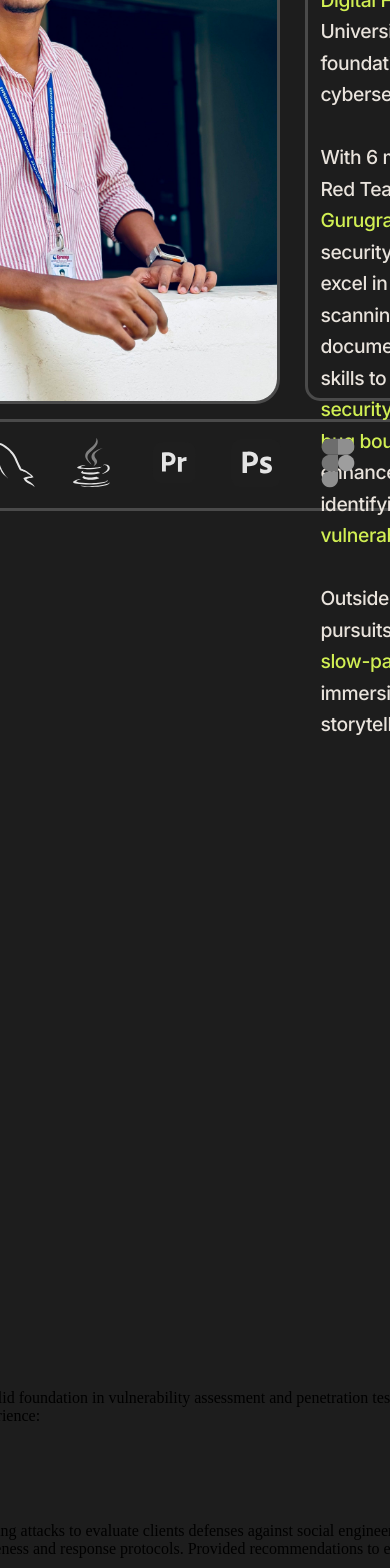
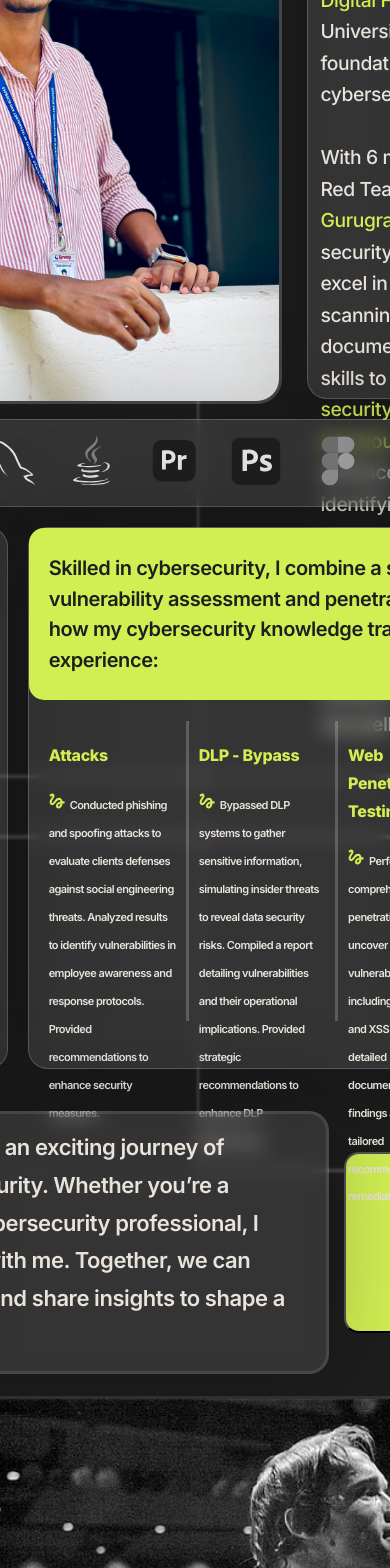
Before and after one commit to Adesh-111/Gokul-portfolio, a React (Vite) app: page / in a window 390 px wide. Shown: the part 432-2000 px from the top of the page. Built offline with nearby package versions, Linux system fonts and the light colour scheme; a web font is replaced by a local one.

Commit message:
Completion of styling for About component without responsiveness

```diff
--- a/src/components/About/About.css
+++ b/src/components/About/About.css
@@ -1,3 +1,5 @@
+@import url("https://fonts.googleapis.com/css2?family=VT323&display=swap");
+
 .about-container {
   display: flex;
   flex-direction: column;
@@ -9,6 +11,7 @@
   max-width: 1100px;
   box-sizing: border-box;
   overflow: hidden;
+  background-image: url("../../assets/Cybersec-bg.svg");
 }
 
 .about-title {
@@ -53,27 +56,208 @@
   padding: 12px;
   border: 3px solid rgba(255, 255, 255, 0.2);
   border-radius: 15px;
-  color: #E9E3DC;
+  color: #e9e3dc;
   height: 590px;
+  backdrop-filter: blur(35px);
+  background: rgba(255, 255, 255, 0.1);
+  backdrop-filter: blur(10px);
+  -webkit-backdrop-filter: blur(10px);
+  border: 1px solid rgba(255, 255, 255, 0.2);
+  box-shadow: 0 4px 30px rgba(0, 0, 0, 0.1);
+  border-radius: 20px;
+  box-shadow: 0px 0px 100px 0px #00000040;
 }
 
-.about-details p span{
-    color: #D1EF53;
+.about-details p span {
+  color: #d1ef53;
 }
 
-.skills{
+.skills {
   border: 3px solid rgba(255, 255, 255, 0.2);
   border-radius: 15px;
+  backdrop-filter: blur(35px);
+  background: rgba(255, 255, 255, 0.1);
+  backdrop-filter: blur(10px);
+  -webkit-backdrop-filter: blur(10px);
+  border: 1px solid rgba(255, 255, 255, 0.2);
+  box-shadow: 0 4px 30px rgba(0, 0, 0, 0.1);
+  border-radius: 20px;
+  box-shadow: 0px 0px 100px 0px #00000040;
 }
 
-.skills ul{
+.skills ul {
   display: flex;
   justify-content: space-evenly;
   list-style: none;
 }
 
-.skills ul img{
+.skills ul img {
   width: 50px;
   height: 50px;
   filter: grayscale(100%);
 }
+
+.services {
+  display: flex;
+  margin: 20px 0;
+  gap: 20px;
+}
+
+.services .service-list {
+  display: flex;
+  flex-direction: column;
+  justify-content: space-between;
+  list-style: none;
+  padding: 20px;
+  border: 3px solid rgba(255, 255, 255, 0.2);
+  border-radius: 15px;
+  margin: 0;
+  backdrop-filter: blur(35px);
+  background: rgba(255, 255, 255, 0.1);
+  backdrop-filter: blur(10px);
+  -webkit-backdrop-filter: blur(10px);
+  border: 1px solid rgba(255, 255, 255, 0.2);
+  box-shadow: 0 4px 30px rgba(0, 0, 0, 0.1);
+  border-radius: 20px;
+  box-shadow: 0px 0px 100px 0px #00000040;
+}
+
+.service-list img {
+  filter: grayscale(100%);
+  width: 100px;
+  height: 100px;
+}
+
+.service-list li {
+  display: inline-flex;
+  align-items: center;
+  font-family: VT323;
+  font-size: 24px;
+  font-weight: 400;
+  line-height: 21.34px;
+  letter-spacing: -0.02em;
+  text-align: left;
+  color: #e9e3dc;
+}
+
+.services .service-details {
+  border: 3px solid rgba(255, 255, 255, 0.2);
+  border-radius: 15px;
+  backdrop-filter: blur(35px);
+  background: rgba(255, 255, 255, 0.1);
+  backdrop-filter: blur(10px);
+  -webkit-backdrop-filter: blur(10px);
+  border: 1px solid rgba(255, 255, 255, 0.2);
+  box-shadow: 0 4px 30px rgba(0, 0, 0, 0.1);
+  border-radius: 20px;
+  box-shadow: 0px 0px 100px 0px #00000040;
+}
+
+.service-details .srv-top {
+  display: flex;
+  justify-content: center;
+  align-items: center;
+  background-color: #d1ef53;
+  padding: 5px 20px;
+  border-radius: 15px;
+}
+
+.srv-top p {
+  color: #1e1e1e;
+  font-family: Inter;
+  font-size: 20px;
+  font-weight: 600;
+  line-height: 30.55px;
+  letter-spacing: -0.02em;
+  text-align: left;
+}
+
+.srv-bottom ul {
+  display: flex;
+  list-style: none;
+  padding: 5px 10px;
+  justify-content: space-between;
+  align-items: center;
+}
+
+.srv-bottom li {
+  max-width: 180px;
+  border-right: 3px solid rgba(255, 255, 255, 0.2);
+  height: 300px;
+  padding: 0px 10px;
+}
+
+.srv-bottom h4 {
+  font-family: Inter;
+  font-size: 16px;
+  font-weight: 800;
+  line-height: 27.98px;
+  letter-spacing: -0.02em;
+  text-align: left;
+  color: #d1ef53;
+}
+
+.srv-bottom p {
+  font-family: Inter;
+  font-size: 11px;
+  font-weight: 600;
+  line-height: 27.98px;
+  letter-spacing: -0.05em;
+  text-align: left;
+  color: #e9e3dc;
+}
+
+.srv-bottom img {
+  padding-right: 5px;
+}
+
+.srv-bottom .four-srv {
+  border: none;
+}
+
+.resume-section {
+  display: flex;
+  justify-content: space-between;
+  align-items: center;
+  gap: 15px;
+}
+
+.resume-section p {
+  font-family: Inter;
+  font-size: 22px;
+  font-weight: 600;
+  line-height: 37.77px;
+  letter-spacing: -0.02em;
+  text-align: left;
+  backdrop-filter: blur(35px);
+  background: rgba(255, 255, 255, 0.1);
+  backdrop-filter: blur(10px);
+  -webkit-backdrop-filter: blur(10px);
+  border: 1px solid rgba(255, 255, 255, 0.2);
+  box-shadow: 0 4px 30px rgba(0, 0, 0, 0.1);
+  border-radius: 20px;
+  box-shadow: 0px 0px 100px 0px #00000040;
+  border: 3px solid rgba(255, 255, 255, 0.1);
+  color: #e9e3dc;
+  padding: 15px;
+}
+
+.resume-section a button {
+  display: inline-flex;
+  color: #1e1e1e;
+  font-family: Bowlby One;
+  font-size: 32px;
+  font-weight: 400;
+  line-height: 28.45px;
+  letter-spacing: -0.02em;
+  text-align: left;
+  padding: 60px;
+  background-color: #d1ef53;
+  border-radius: 15px;
+}
+
+.conquer img{
+  width: 99%;
+  border-radius: 20px;
+  border: 3px solid rgba(255, 255, 255, 0.1);
+}
--- a/src/components/About/About.jsx
+++ b/src/components/About/About.jsx
@@ -6,29 +6,33 @@ function About() {
     <>
       <div className="about-container">
         <div className="about">
-
-
           <div className="about-title">
             <h3>ABOUT ME</h3>
           </div>
           <div className="about-details">
             <img src={assets.GokulKrishna} alt="" className="about-img" />
             <p className="about-desc">
-            Born and raised in <span>Aruppukottai</span>, I am currently pursuing an M.Sc. in
-            Cyber Forensics and Information Security at the University of
-            Madras. I hold a <span>Bachelor's degree in B.Sc. Information Security and
-            Digital Forensics</span> in Karunya University, which laid the foundation
-            for my career in cybersecurity. <br /> <br />
-            With 6 months of experience as a Red Team Analyst at <span>Cybersec</span> in
-            <span> Gurugram</span>, I specialize in web security and penetration testing. I
-            excel in <span>bug hunting</span>, vulnerability scanning, and security
-            documentation, leveraging my skills to strengthen <span>corporate
-            security</span>. I am actively engaged in <span>bug bounty</span> programs to further
-            enhance my expertise in identifying and mitigating <span>security
-            vulnerabilities</span>. <br /> <br />
+              Born and raised in <span>Aruppukottai</span>, I am currently
+              pursuing an M.Sc. in Cyber Forensics and Information Security at
+              the University of Madras. I hold a{" "}
+              <span>
+                Bachelor's degree in B.Sc. Information Security and Digital
+                Forensics
+              </span>{" "}
+              in Karunya University, which laid the foundation for my career in
+              cybersecurity. <br /> <br />
+              With 6 months of experience as a Red Team Analyst at{" "}
+              <span>Cybersec</span> in
+              <span> Gurugram</span>, I specialize in web security and
+              penetration testing. I excel in <span>bug hunting</span>,
+              vulnerability scanning, and security documentation, leveraging my
+              skills to strengthen <span>corporate security</span>. I am
+              actively engaged in <span>bug bounty</span> programs to further
+              enhance my expertise in identifying and mitigating{" "}
+              <span>security vulnerabilities</span>. <br /> <br />
               Outside of my professional pursuits, I am passionate about
-            <span> slow-paced and art films</span>, immersing myself in their unique
-            storytelling and artistic expression.
+              <span> slow-paced and art films</span>, immersing myself in their
+              unique storytelling and artistic expression.
             </p>
           </div>
           <div className="skills">
@@ -94,8 +98,8 @@ function About() {
               <div className="srv-top">
                 <p>
                   Skilled in cybersecurity, I combine a solid foundation in
-                vulnerability assessment and penetration testing. Here’s how my
-                cybersecurity knowledge transformed into work experience:
+                  vulnerability assessment and penetration testing. Here’s how
+                  my cybersecurity knowledge transformed into work experience:
                 </p>
                 <i className="fa-solid fa-arrow-right"></i>
               </div>
@@ -105,11 +109,11 @@ function About() {
                     <h4>Attacks</h4>
                     <p>
                       <img src={assets.listStyle} alt="" />
-                    Conducted phishing and spoofing attacks to evaluate clients
-                    defenses against social engineering threats. Analyzed
-                    results to identify vulnerabilities in employee awareness
-                    and response protocols. Provided recommendations to enhance
-                    security measures.
+                      Conducted phishing and spoofing attacks to evaluate
+                      clients defenses against social engineering threats.
+                      Analyzed results to identify vulnerabilities in employee
+                      awareness and response protocols. Provided recommendations
+                      to enhance security measures.
                     </p>
                   </li>
                   <li>
@@ -119,8 +123,8 @@ function About() {
                       Bypassed DLP systems to gather sensitive information,
                       simulating insider threats to reveal data security risks.
                       Compiled a report detailing vulnerabilities and their
-                    operational implications. Provided strategic recommendations
-                    to enhance DLP effectiveness.
+                      operational implications. Provided strategic
+                      recommendations to enhance DLP effectiveness.
                     </p>
                   </li>
                   <li>
@@ -133,15 +137,16 @@ function About() {
                       tailored recommendations for remediation.
                     </p>
                   </li>
-                <li>
+                  <li className="four-srv">
                     <h4>Report Documenting</h4>
                     <p>
                       <img src={assets.listStyle} alt="" />
                       Documenting the vulnerability and its potential impact,
-                    followed by context and recommended mitigation measures like
-                    software updates or configuration changes. This approach
-                    ensures both technical teams and clients understand the
-                    risks and necessary actions to enhance security.
+                      followed by context and recommended mitigation measures
+                      like software updates or configuration changes. This
+                      approach ensures both technical teams and clients
+                      understand the risks and necessary actions to enhance
+                      security.
                     </p>
                   </li>
                 </ul>
@@ -151,10 +156,10 @@ function About() {
           <div className="resume-section">
             <p>
               I’m eager to embark on an exciting journey of innovation in
-            cybersecurity. Whether you’re a recruiter or a fellow cybersecurity
-            professional, I invite you to connect with me. Together, we can
-            explore opportunities and share insights to shape a safer digital
-            future!
+              cybersecurity. Whether you’re a recruiter or a fellow
+              cybersecurity professional, I invite you to connect with me.
+              Together, we can explore opportunities and share insights to shape
+              a safer digital future!
             </p>
             <a href="">
               <button>
@@ -163,7 +168,9 @@ function About() {
               </button>
             </a>
           </div>
+          <div className="conquer" >
             <img src={assets.Arnold} alt="" />
+          </div>
         </div>
       </div>
     </>
```
Lines whose indentation alone changed are shown as unchanged.
